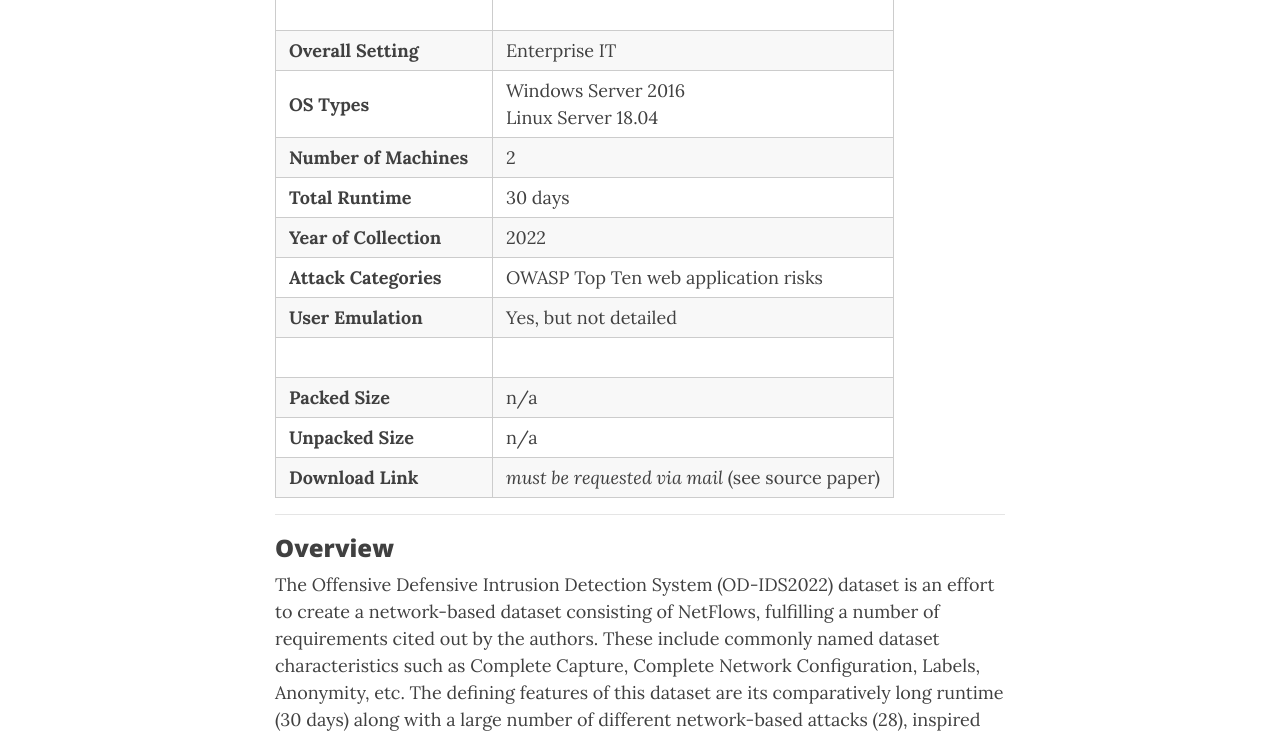
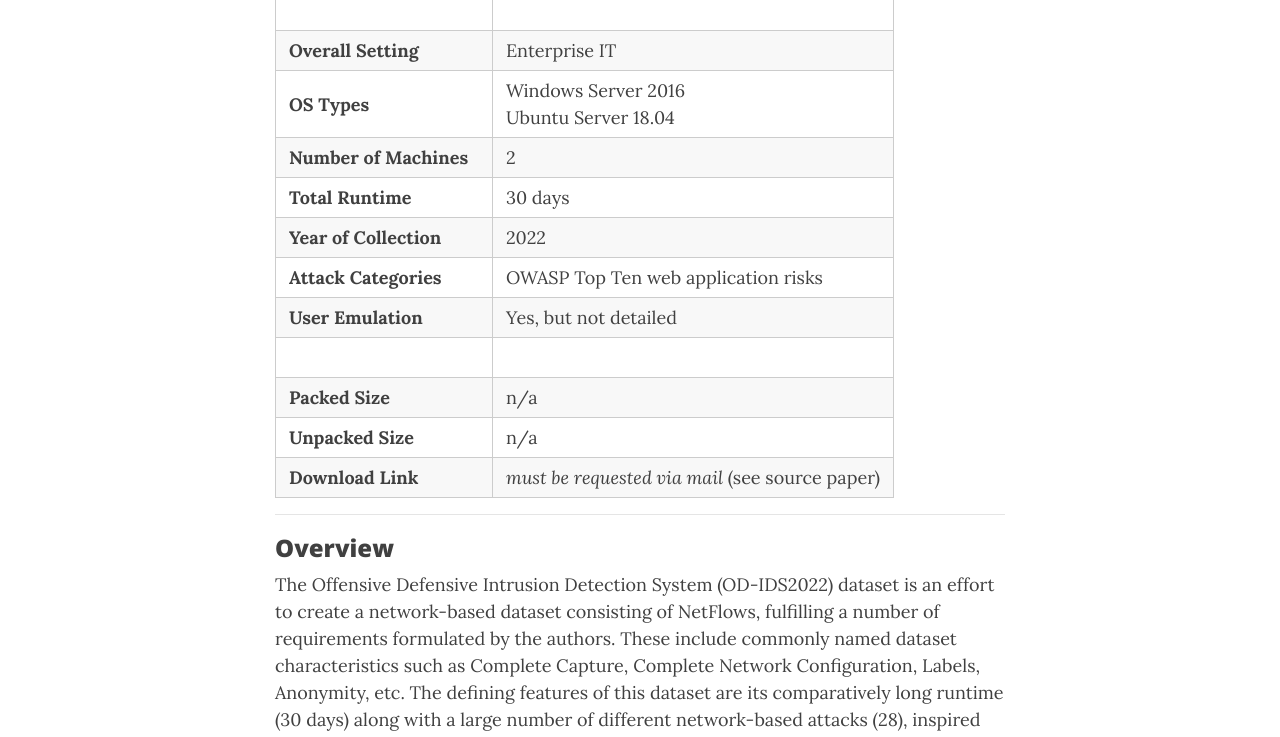
Before and after one commit to fkie-cad/COMIDDS, a Jekyll site: the page built from content/datasets/od_ids2022.md, in a window 1280 px wide and 1400 px high, scrolled down 478 px. Shown: the part 154-891 px from the top of the window. Built offline with Jekyll 4.4.1, drawn with Linux system fonts in a browser that asks for light colours; nearby versions of some CDN libraries; comment, search, counter and statistics services are not loaded; some of the changed text lies outside the part shown.

Commit message:
Incorporate requested changes

```diff
--- a/content/datasets/od_ids2022.md
+++ b/content/datasets/od_ids2022.md
@@ -18,7 +18,7 @@
 | **Host Data Labeled**    | -                                               |
 |                          |                                                 |
 | **Overall Setting**      | Enterprise IT                                   |
-| **OS Types**             | Windows Server 2016<br/>Linux Server 18.04      |
+| **OS Types**             | Windows Server 2016<br/>Ubuntu Server 18.04     |
 | **Number of Machines**   | 2                                               |
 | **Total Runtime**        | 30 days                                         |
 | **Year of Collection**   | 2022                                            |
@@ -32,7 +32,7 @@
 ***
 
 ### Overview
-The Offensive Defensive Intrusion Detection System (OD-IDS2022) dataset is an effort to create a network-based dataset consisting of NetFlows, fulfilling a number of requirements cited out by the authors.
+The Offensive Defensive Intrusion Detection System (OD-IDS2022) dataset is an effort to create a network-based dataset consisting of NetFlows, fulfilling a number of requirements formulated by the authors.
 These include commonly named dataset characteristics such as Complete Capture, Complete Network Configuration, Labels, Anonymity, etc.
 The defining features of this dataset are its comparatively long runtime (30 days) along with a large number of different network-based attacks (28), inspired by the Open Web Application Security Project's (OWASP) Top 10 list of web application security risks in 2021.
 However, it seems to suffer from poor documentation regarding both benign and malicious activity, and access to the dataset must be requested manually via email.
```
Also changed, not shown: other parts of content/datasets/od_ids2022.md (+1 -1 lines).
